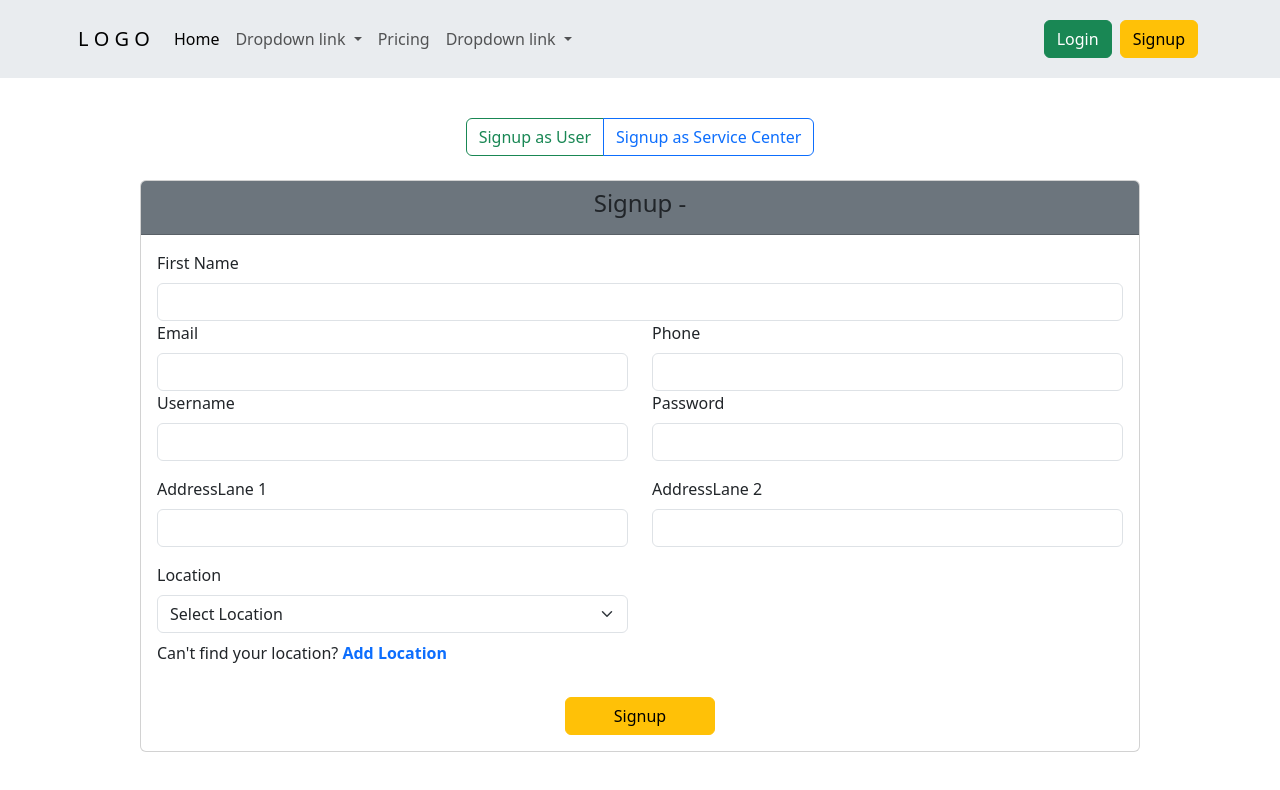
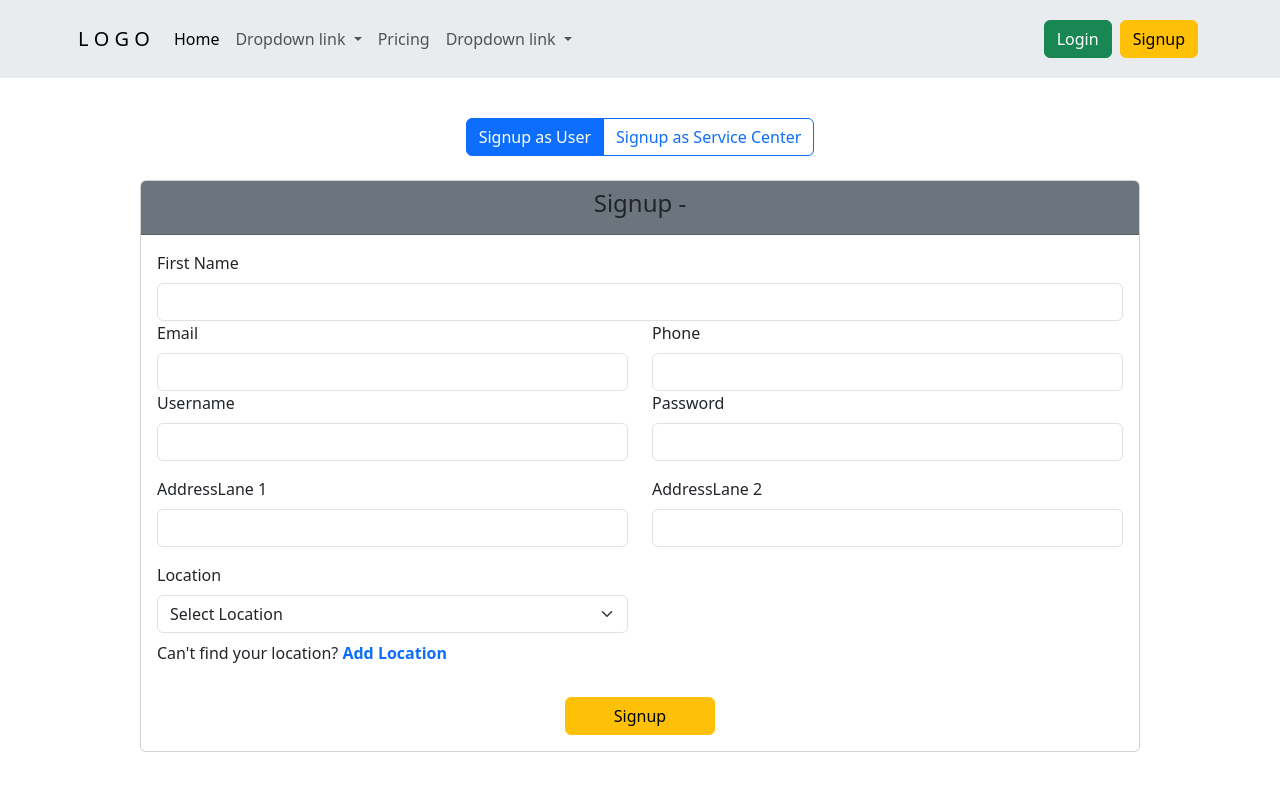
Before and after one commit to anandasokandev/VehicleService, an Angular app: page /signup in a window 1280 px wide. Shown: the top 790 px of the page. Built offline with nearby package versions, Linux system fonts and the light colour scheme.

Commit message:
Signup component button group class set

```diff
--- a/src/app/components/signup/signup.component.html
+++ b/src/app/components/signup/signup.component.html
@@ -1,9 +1,9 @@
 <div class="d-flex flex-column align-items-center">
     <div class="btn-group mt-4" role="group" aria-label="Signup type">
-        <button type="button" class="btn btn-outline-success">
+        <button type="button" (click)="setRole('User')" [class.active]="role == 'User'" class="btn btn-outline-primary">
             Signup as User
         </button>
-        <button type="button" class="btn btn-outline-primary">
+        <button type="button" (click)="setRole('ServiceCenter')"  [class.active]="role == 'ServiceCenter' " class="btn btn-outline-primary">
             Signup as Service Center
         </button>
     </div>
@@ -12,7 +12,7 @@
 <div class="container">
     <div class="row mt-4">
         <div class="col-12">
-            <app-signup-page></app-signup-page>
+            <app-signup-page [role]="role" ></app-signup-page>
         </div>
     </div>
 </div>
--- a/src/app/components/signup/signup.component.ts
+++ b/src/app/components/signup/signup.component.ts
@@ -9,4 +9,9 @@ import { SignupPageComponent } from "../../pages/signup-page/signup-page.compone
 })
 export class SignupComponent {
 
+  role: string = 'User'
+
+  setRole = (role: string) => {
+    this.role = role;
+  }
 }
```
